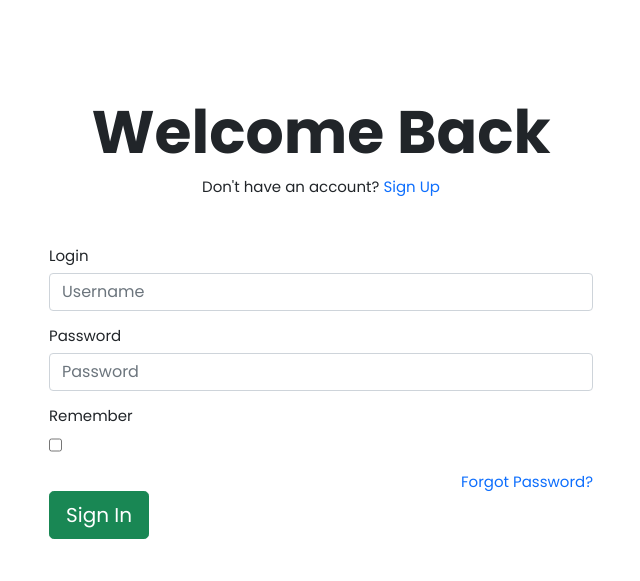
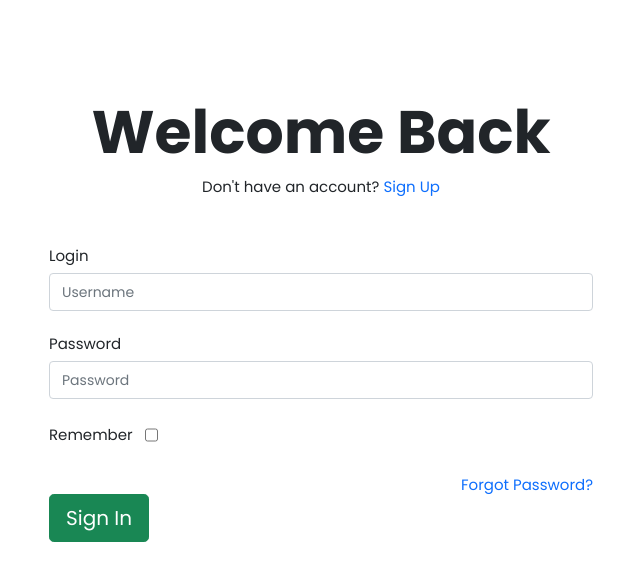
Before and after one commit to mutant46/QuizQuest, a Django app: a page that uses templates/base_forms/form.html in a window 1280 px wide. Shown: the top 581 px of the page, without its empty margins (319-959 px from the left). Run offline with Django 4.2, Linux system fonts and the light colour scheme; parts of the project's set-up code (start-up, migrations or seed data) failed here and were passed over; some libraries are stand-ins or nearby versions.

Commit message:
Changes matched with Personal Computer

```diff
--- a/quiz/forms.py
+++ b/quiz/forms.py
@@ -1,12 +1,10 @@
-from multiprocessing.sharedctypes import Value
-from urllib import request
 from django.forms import inlineformset_factory
 from django import forms
 from django.forms.models import BaseInlineFormSet
 from .models import Question, Quiz, Answer
 from django.core.exceptions import ValidationError
 from .utils import is_empty_form, is_being_edited
-from django.db.models import Count
+
 
 
 
--- a/static/css/style.css
+++ b/static/css/style.css
@@ -10,6 +10,10 @@
 @font-face {
   font-family: "Pacifico";
   src: url("../fonts/Pacifico-Regular.ttf");
+}
+
+::placeholder {
+  font-size : 14px;
 }
 
 body {
--- a/templates/base_forms/form.html
+++ b/templates/base_forms/form.html
@@ -1,16 +1,21 @@
 {% load widget_tweaks %}
 <div>
     {% if form.non_field_errors %}
-    <ul style="padding: 10px 0px;">
+    <ul class="bg-danger rounded p-4 text-white mb-5">
         {% for error in form.non_field_errors %}
         <li class="form-errors">{{ error }}</li>
         {% endfor %}
     </ul>
     {% endif %}
-    {% for field in form %}
-        <div class="mb-3">
 
-            <label for="{{field.name}}" class="form-label">{{field.name|title}}</label>
+    {% for hidden_field in form.hidden_fields %}
+        {{ hidden_field.errors }}
+        {{ hidden_field }}
+    {% endfor %}
+
+    {% for field in form.visible_fields %}
+        <div class="mb-4">
+            <label for="{{field.name}}" class="form-label me-2">{{field.name|title}}</label>
             <span class="text-muted">
                 {% if field.help_text %}
                     ( {{field.help_text}} )
@@ -22,9 +27,9 @@
                     <span>{{ field.errors.0 }}</span>
                 </div>
             {% elif field.field.widget.input_type == 'checkbox' %}
-                {% render_field field class="form-check" id=field.name %}
+            {% render_field field class="form-check d-inline-block align-middle" id=field.name %}
             {% else %}
-                {% render_field field class="form-control " id=field.name %}
+            {% render_field field class="form-control" id=field.name %}
         </div>
             {% endif %}
     {% endfor %}
```
Also changed, not shown: quiz/templates/quiz/add_question.html (+8 -1 lines), db.sqlite3, media/dell/bg-4.jpg (added).
